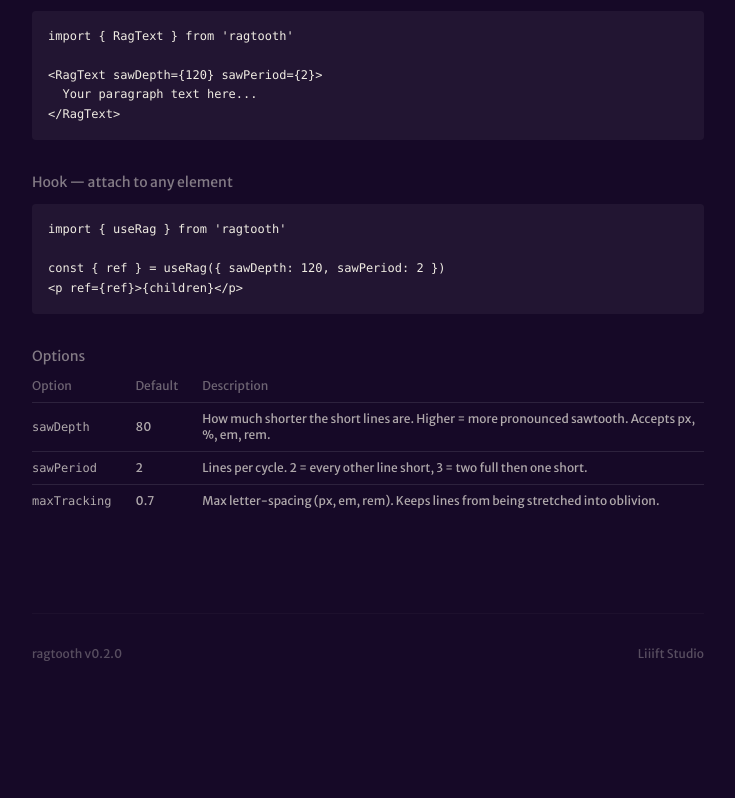
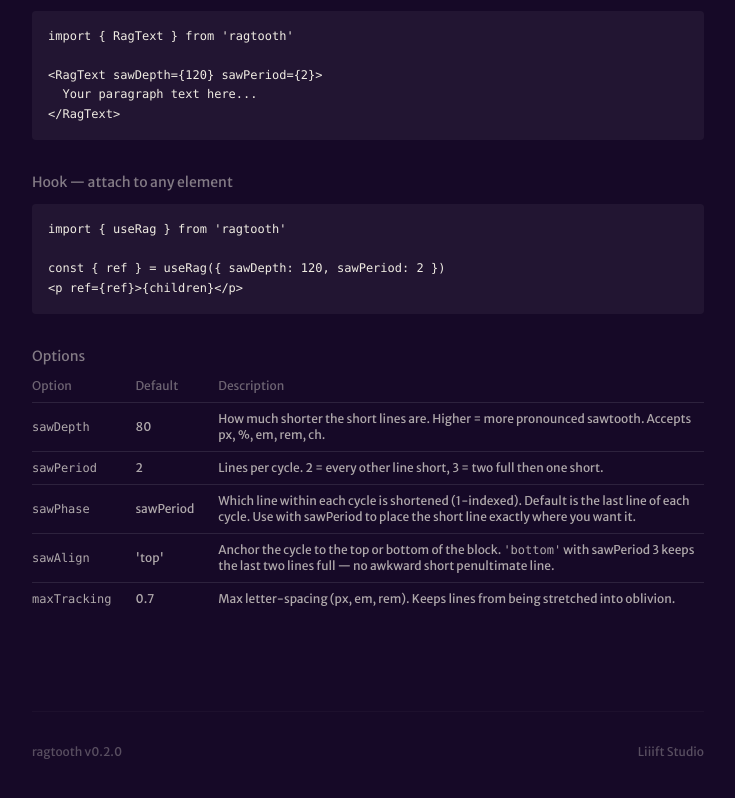
Before and after one commit to over-punch/Ragtooth, a Next.js app in the folder site/: page / in a window 1280 px wide. Shown: the part 1464-2262 px from the top of the page, without its empty margins (272-1007 px from the left). Before the commit the page ends 2206 px from the top, so only its background shows below. Built offline with nearby package versions, Linux system fonts and the light colour scheme.

Commit message:
Document sawPhase, sawAlign, and ch unit in options table

```diff
--- a/site/src/app/page.tsx
+++ b/site/src/app/page.tsx
@@ -99,12 +99,22 @@
 								<tr className="border-t border-white/10">
 									<td className="py-2 pr-6 font-mono">sawDepth</td>
 									<td className="py-2 pr-6">80</td>
-									<td className="py-2">How much shorter the short lines are. Higher = more pronounced sawtooth. Accepts px, %, em, rem.</td>
+									<td className="py-2">How much shorter the short lines are. Higher = more pronounced sawtooth. Accepts px, %, em, rem, ch.</td>
 								</tr>
 								<tr className="border-t border-white/10">
 									<td className="py-2 pr-6 font-mono">sawPeriod</td>
 									<td className="py-2 pr-6">2</td>
 									<td className="py-2">Lines per cycle. 2 = every other line short, 3 = two full then one short.</td>
+								</tr>
+								<tr className="border-t border-white/10">
+									<td className="py-2 pr-6 font-mono">sawPhase</td>
+									<td className="py-2 pr-6">sawPeriod</td>
+									<td className="py-2">Which line within each cycle is shortened (1-indexed). Default is the last line of each cycle. Use with sawPeriod to place the short line exactly where you want it.</td>
+								</tr>
+								<tr className="border-t border-white/10">
+									<td className="py-2 pr-6 font-mono">sawAlign</td>
+									<td className="py-2 pr-6">&apos;top&apos;</td>
+									<td className="py-2">Anchor the cycle to the top or bottom of the block. <span className="font-mono">&apos;bottom&apos;</span> with sawPeriod&nbsp;3 keeps the last two lines full — no awkward short penultimate line.</td>
 								</tr>
 								<tr className="border-t border-white/10">
 									<td className="py-2 pr-6 font-mono">maxTracking</td>
```
